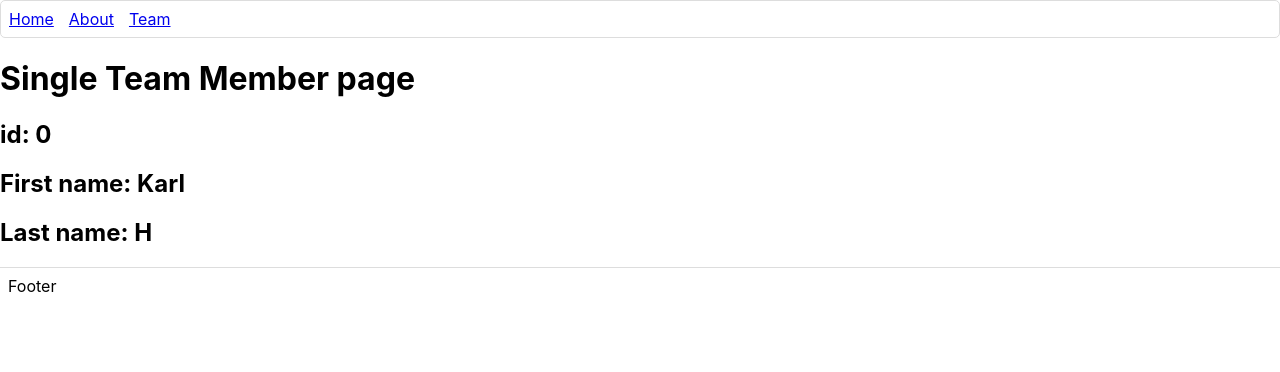
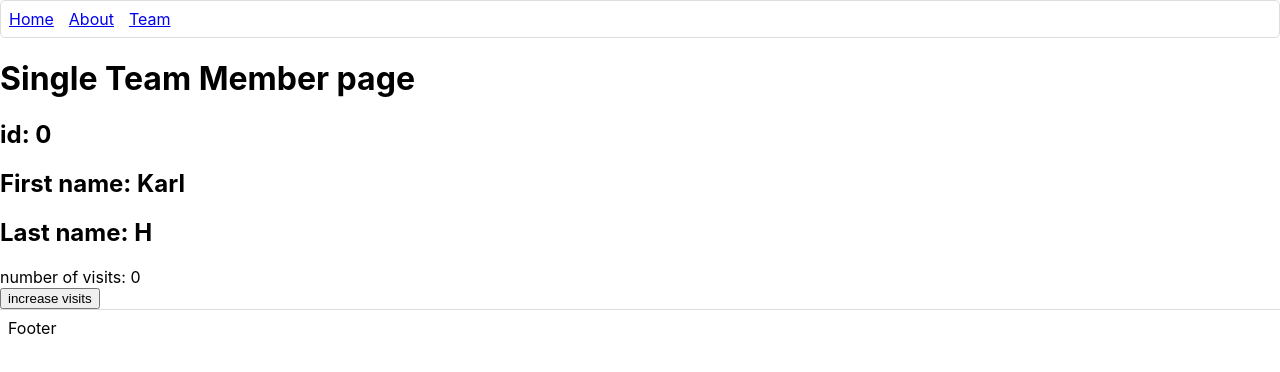
Before and after one commit to upleveled/next-js-example-jan-2021, a Next.js app: page /team/0 in a window 1280 px wide. Shown: the top 372 px of the page. Built offline with nearby package versions, Linux system fonts and the light colour scheme.

Commit message:
Add cookies example

```diff
--- a/package.json
+++ b/package.json
@@ -9,6 +9,7 @@
   },
   "dependencies": {
     "@emotion/react": "^11.1.5",
+    "js-cookie": "^2.2.1",
     "next": "10.0.6",
     "react": "17.0.1",
     "react-dom": "17.0.1"
--- a/pages/team/[teamMemberId].js
+++ b/pages/team/[teamMemberId].js
@@ -1,7 +1,41 @@
 import Head from 'next/head';
+import { useEffect, useState } from 'react';
 import Layout from '../../components/Layout';
+import {
+  incrementVisitsByTeamMember,
+  setVisitsCookieClientSide,
+} from '../../util/cookies';
 
 export default function SingleTeamMember(props) {
+  // useEffect(
+  //   () => {
+  //     const visits = Number(Cookies.get('visits'));
+  //     Cookies.set('visits', visits + 1);
+  //   },
+  //   // Empty dependency array: run this function
+  //   // when the component is first "mounted"
+  //   //
+  //   // Effectively, this means that this function above
+  //   // will run once per page load
+  //   [],
+  // );
+
+  // 2. Initialize a state variable with the value from the
+  // cookie (read in getServerSideProps)
+  const [visits, setVisits] = useState(props.visitsCookieValue);
+
+  // 5. Every time the state variable updates, synchronize
+  // that value to the cookie on the client-side (this will
+  // also be sent to the server the next time the page is
+  // refreshed or loaded)
+  useEffect(() => {
+    setVisitsCookieClientSide(visits);
+  }, [visits]);
+
+  const visitsForTeamMember = visits.find(
+    (teamMemberVisits) => teamMemberVisits.teamMemberId === props.teamMember.id,
+  );
+
   return (
     <Layout>
       <Head>
@@ -13,6 +47,25 @@ export default function SingleTeamMember(props) {
       <h2>id: {props.teamMember.id}</h2>
       <h2>First name: {props.teamMember.firstName}</h2>
       <h2>Last name: {props.teamMember.lastName}</h2>
+
+      {/*
+        3. Show the value on the page
+      */}
+      <div>number of visits: {visitsForTeamMember?.visits || 0}</div>
+
+      <button
+        onClick={() => {
+          // 4. Set a new value for the state variable
+          // with the updated visit count
+          const newVisits = incrementVisitsByTeamMember(
+            visits,
+            props.teamMember.id,
+          );
+          setVisits(newVisits);
+        }}
+      >
+        increase visits
+      </button>
     </Layout>
   );
 }
@@ -30,9 +83,14 @@ export async function getServerSideProps(context) {
   const teamMembers = getTeamMembers();
   const teamMember = teamMembers.find((member) => member.id === id);
 
+  // 1. Read the cookie the first time
+  const visits = context.req.cookies.visits;
+  const visitsCookieValue = visits ? JSON.parse(visits) : [];
+
   return {
     props: {
       teamMember: teamMember,
+      visitsCookieValue: visitsCookieValue,
     },
   };
 }
--- /dev/null
+++ b/util/cookies.js
@@ -0,0 +1,46 @@
+import Cookies from 'js-cookie';
+
+// Each element needs BOTH visits and some reference to the team member
+// const visitsCookieValue = [
+//   {
+//     teamMemberId: 0,
+//     visits: 2,
+//   },
+//   {
+//     teamMemberId: 1,
+//     visits: 7,
+//   },
+// ];
+
+export function incrementVisitsByTeamMember(visitsCookieValue, teamMemberId) {
+  // Find if the teamMemberId matches any of the array elements
+  const idInArray = visitsCookieValue.some(
+    (teamMemberVisits) => teamMemberVisits.teamMemberId === teamMemberId,
+  );
+
+  // If the array doesn't contain an element with the teamMemberId,
+  // then add a new array element at the end
+  if (!idInArray) {
+    return [
+      ...visitsCookieValue,
+      {
+        teamMemberId: teamMemberId,
+        visits: 1,
+      },
+    ];
+  }
+
+  // If the array does contain an element matching the
+  // teamMemberId, increase the number of visits in that
+  // element by 1
+  return visitsCookieValue.map((teamMemberVisits) => {
+    if (teamMemberId === teamMemberVisits.teamMemberId) {
+      teamMemberVisits.visits = teamMemberVisits.visits + 1;
+    }
+    return teamMemberVisits;
+  });
+}
+
+export function setVisitsCookieClientSide(newVisits) {
+  Cookies.set('visits', newVisits);
+}
```
Also changed, not shown: 1 other file (tests, documents, lock files or other folders).
